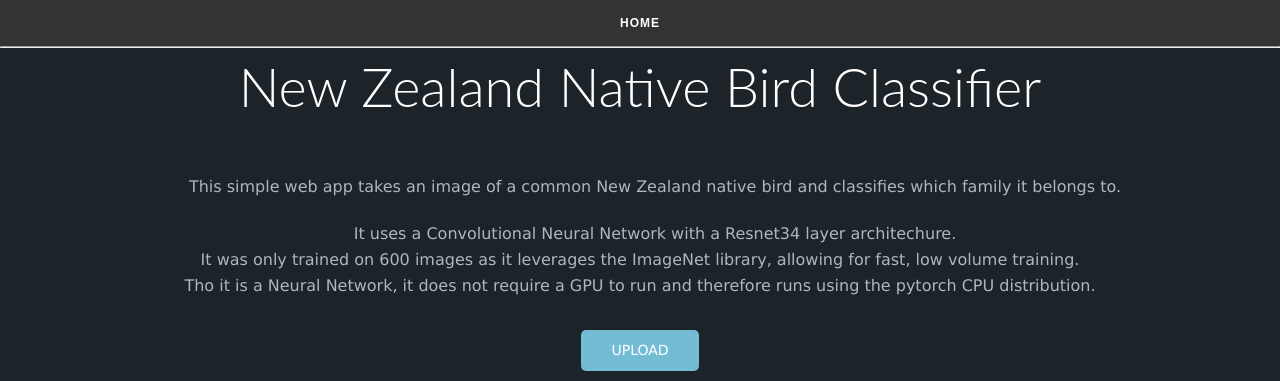
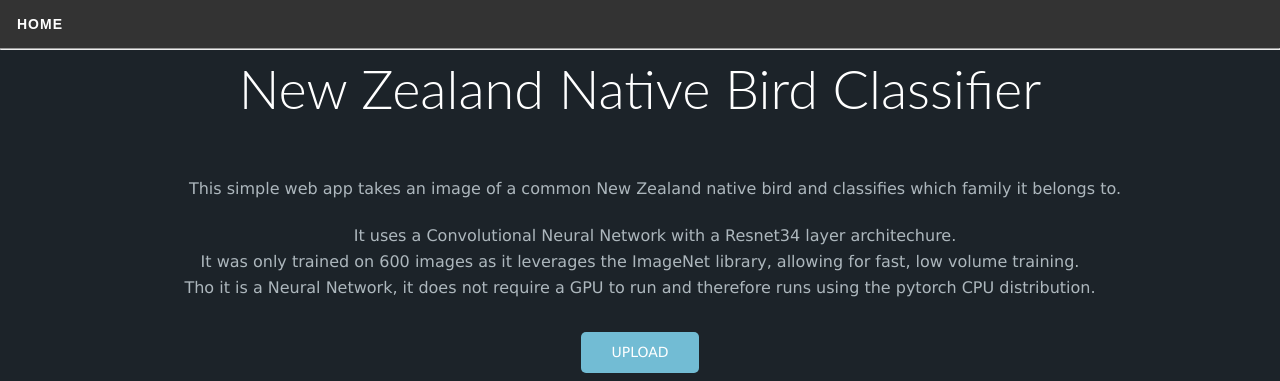
Before and after one commit to philll11/CNN_Image_Classifier, a Flask app: page / in a window 1280 px wide. Shown: the top 381 px of the page. Run offline with Flask 2, Linux system fonts and the light colour scheme; some libraries are stand-ins or nearby versions.

Commit message:
Favicon added

```diff
--- a/app/static/styles/base.css
+++ b/app/static/styles/base.css
@@ -30,6 +30,7 @@ hr {
 #cssmenu ul li,
 #cssmenu ul li a,
 #cssmenu #menu-button {
+	text-align: left;
 	margin: 0;
 	padding: 0;
 	border: 0;
@@ -59,7 +60,7 @@ hr {
 }
 #cssmenu>ul>li>a {
 	padding: 17px;
-  font-size: 12px;
+	font-size: 14px;
 	letter-spacing: 1px;
 	text-decoration: none;
 	color: #dddddd;
--- a/app/templates/base.html
+++ b/app/templates/base.html
@@ -7,7 +7,10 @@
 		<link rel="stylesheet" type="text/css" href="{{ url_for('static', filename='styles/index.css') }}">
 		<link rel="stylesheet" type="text/css" href="{{ url_for('static', filename='styles/result.css') }}">
 
-		<title> Bird Classifier </title>
+		<link rel="shortcut icon" href="{{ url_for('static', filename='images/favicon.ico') }}" type="image/x-icon">
+		<link rel="icon" href="{{ url_for('static', filename='images/favicon.ico') }}" type="image/x-icon">
+
+		<title> Native Bird Classifier </title>
 	</head>
 	<body>
 	<div id='cssmenu'>
```
Also changed, not shown: app/static/images/favicon.ico (added), app/static/images/kiwi.jpg (added), 1 other file. Lines whose indentation alone changed are shown as unchanged.
